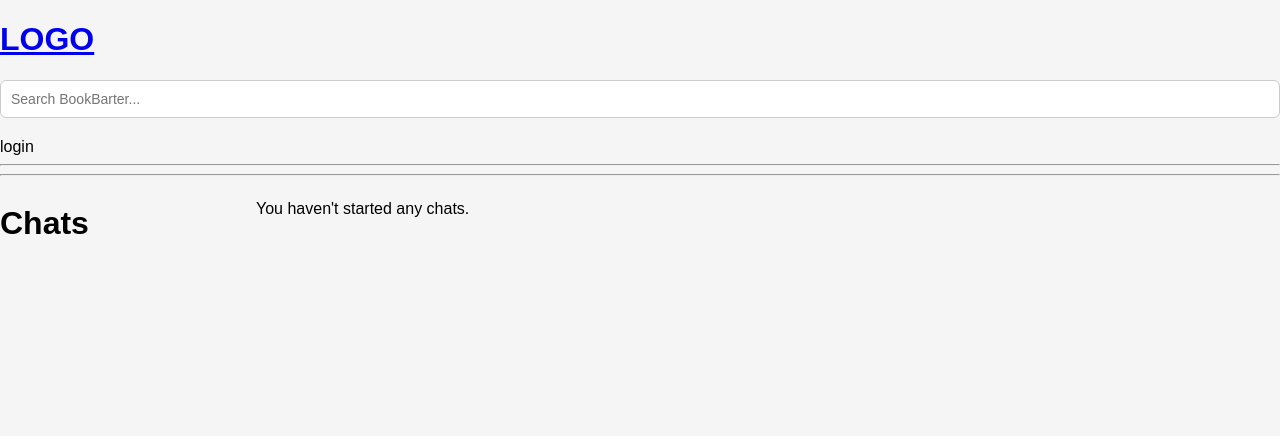
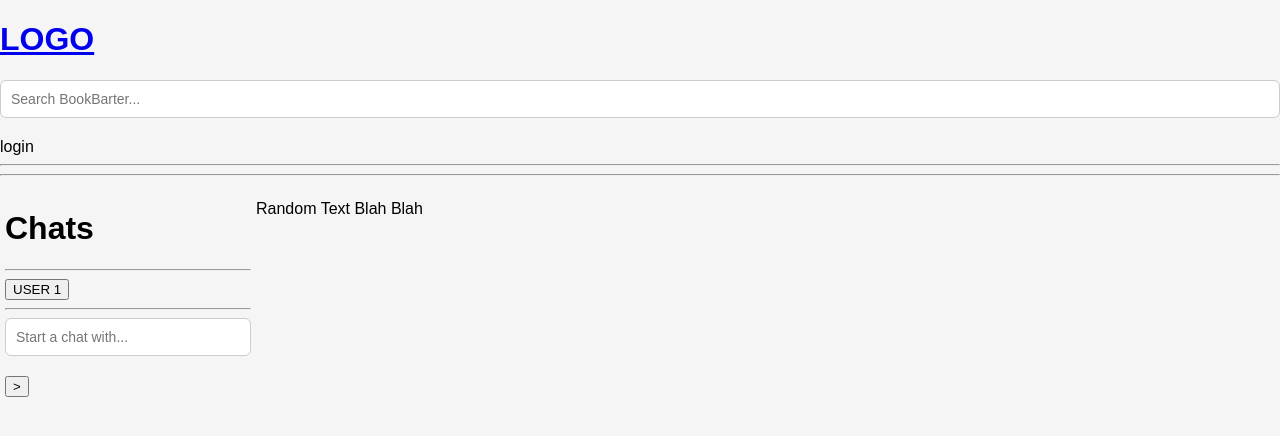
Before and after one commit to csprolesUNCC/Group_14_ITSC3155, a Django app: page /chats/ in a window 1280 px wide. Shown: the top 436 px of the page. Run offline with Django 5.2, Linux system fonts and the light colour scheme; a user stored in the database is signed in; data that the repository does not hold is empty.

Commit message:
working on new chats page

```diff
--- a/DjangoProjectFiles/main_app/templates/base/chats.html
+++ b/DjangoProjectFiles/main_app/templates/base/chats.html
@@ -1,8 +1,6 @@
 {% extends 'main.html' %}
 
 {% block content %}
-
-{% load tz %}
 
 <style>
 
@@ -11,71 +9,45 @@
     grid-template-columns: 1fr 4fr;
 }
 
+.sidebar {
+    padding: 5px;
+}
+
 </style>
 
 <div class="container">
+
     <div class="sidebar">
+
         <h1>Chats</h1>
-        {% if chatters %}
-            {% for chatter in chatters %}
-            <div>
-                <form action="" method="POST">
-                    {% csrf_token %}
-                    <input type="hidden" name="receivingUsername" value="{{chatter}}"">
-                    <button type="submit" name="action" value="view_chat">{{chatter}}</button>
-                </form>
-            </div>
-            {% endfor %}
-        {% endif %}
+        <hr>
+
+        <!-- For each person the user has chatted with -->
+        <div class="usr-select">
+            <form method="GET" action="">
+                <input name="usr" type="button" value="USER 1">
+            </form>
+        </div>
+        <!-- End For -->
+
+        <hr>
+
+        <div class="find-usr">
+            <form method="GET" action="">
+                <input name="usr" type="text" placeholder="Start a chat with...">
+                <button type="submit">></button>
+            </form>
+        </div>
+
+
     </div>
+
     <div class="main-block">
-        {% if chatters %}
-            {% if receivingUsername %}
-                <h1>Chats with {{receivingUsername}}</h1>
-                <!-- display textbox to send chat -->
-                <div class="send-chat-block">
-                    <form action="" method="POST">
-                        {% csrf_token %}
-                        <textarea name="body"></textarea>
-                        <input type="hidden" name="receivingUsername" value="{{receivingUsername}}">
-                        <button type="submit" name="action" value="sending_chat">Send</button>
-                    </form>
-                </div>
 
-                <!-- display chats (if any) with recents first -->
+        <p>Random Text Blah Blah</p>
 
-                <!-- for each chat in messages -->
-                <div class="chats-block">
-                    {% if chats %}
-                        {% for chat in chats %}
-                        <div class="chats-chat">
-                            From: {{chat.sender}}
-                            {% localtime on %}
-                            <small>{{chat.time_sent}}</small>
-                            {% endlocaltime %}
-                            <p>{{chat.body}}</p>
-                            <br>
-                        </div>
-                        {% endfor %}
-                    {% else %}
-                        <div>
-                            <p>There are no previous chats between you and {{receivingUsername}}.<br>Send a message to start a chain.</p>
-                        </div>
-                    {% endif %}
-                </div>
-            {% else %}
-                {% if chatters %}
-                    <div>
-                        <h1>Select a username to view their chats.</h1>
-                    </div>
-                {% endif %}
-            {% endif %}
-        {% else %}
-            <div>
-                <p>You haven't started any chats.</p>
-            </div>
-        {% endif %}
     </div>
+
 </div>
 
 {% endblock content %}
```
Also changed, not shown: DjangoProjectFiles/db.sqlite3.
